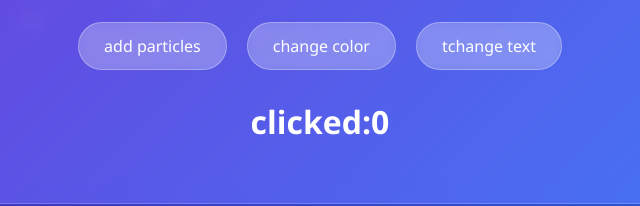
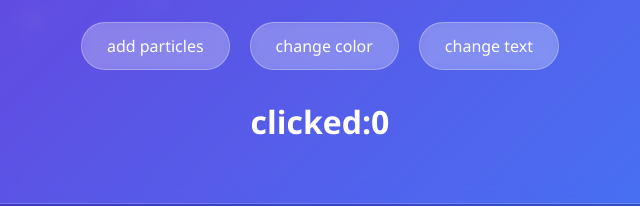
Before and after one commit to Youssef7444/Hello-word, a plain HTML site: page hello_Word.html in a window 1280 px wide. Shown: the part 471-677 px from the top of the page, 320-960 px from the left. Drawn offline with Linux system fonts and the light colour scheme.

Commit message:
Premier commit du site

```diff
--- a/hello_Word.html
+++ b/hello_Word.html
@@ -248,7 +248,7 @@
         </div>
 
         <div class="interactive-section">
-            <button class="btn" id="change-text">tchange text</button>
+            <button class="btn" id="change-text">change text</button>
             <button class="btn" id="change-color">change color</button>
             <button class="btn" id="add-particle">add particles</button>
         </div>
```
